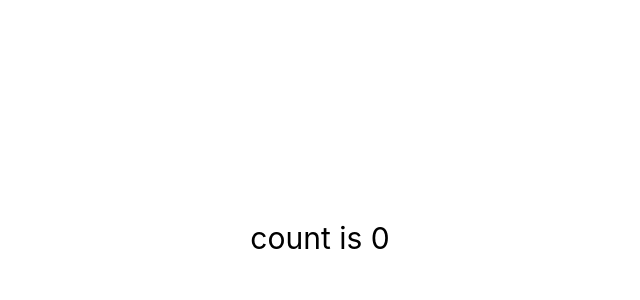
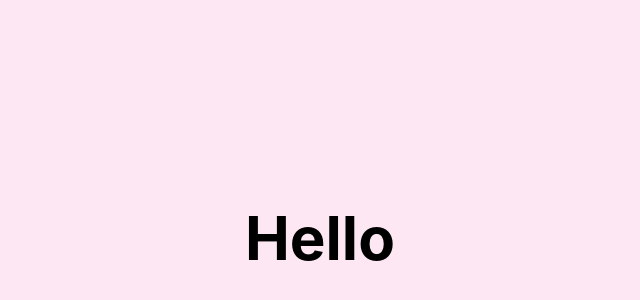
Before and after one commit to alexxx-16/react-project-8-ecommerce, a React (Vite) app: page / in a window 1280 px wide. Shown: the part 162-462 px from the top of the page, without its empty margins (320-960 px from the left). Built offline with nearby package versions, Linux system fonts and the light colour scheme.

Commit message:
save progress

```diff
--- a/src/App.jsx
+++ b/src/App.jsx
@@ -2,15 +2,11 @@ import { useState } from "react";
 import "./index.css";
 
 function App() {
-  const [count, setCount] = useState(0);
-
+  const [name, setName] = useState("");
   return (
-    <div className="flex w-full min-h-screen items-center justify-center">
-      <button
-        className="text-3xl"
-        onClick={() => setCount((count) => count + 1)}
-      >
-        count is {count}
+    <div className="flex w-full min-h-screen items-center justify-center bg-pink-100">
+      <button onClick={() => setName("Alex")} className="text-6xl font-bold">
+        Hello {name}
       </button>
     </div>
   );
```
